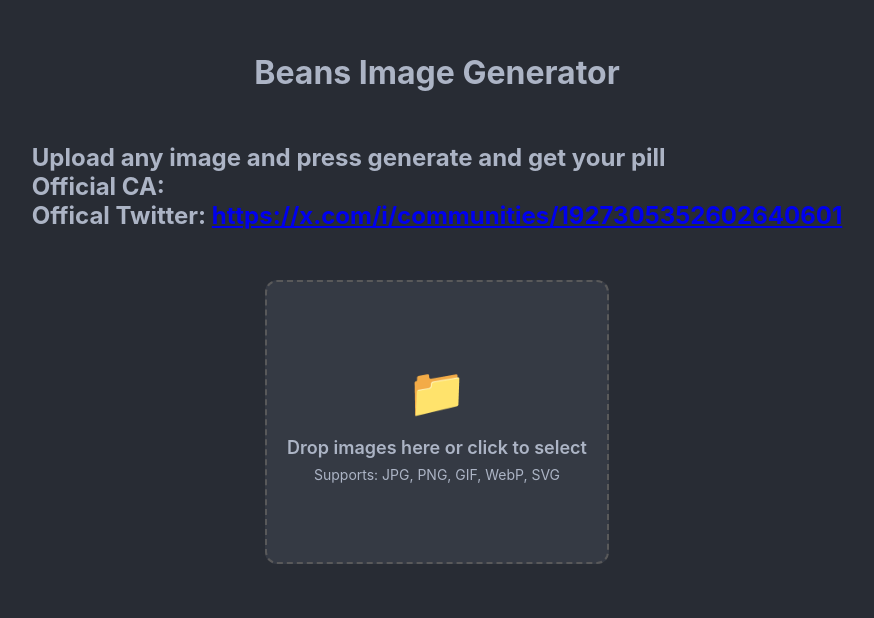
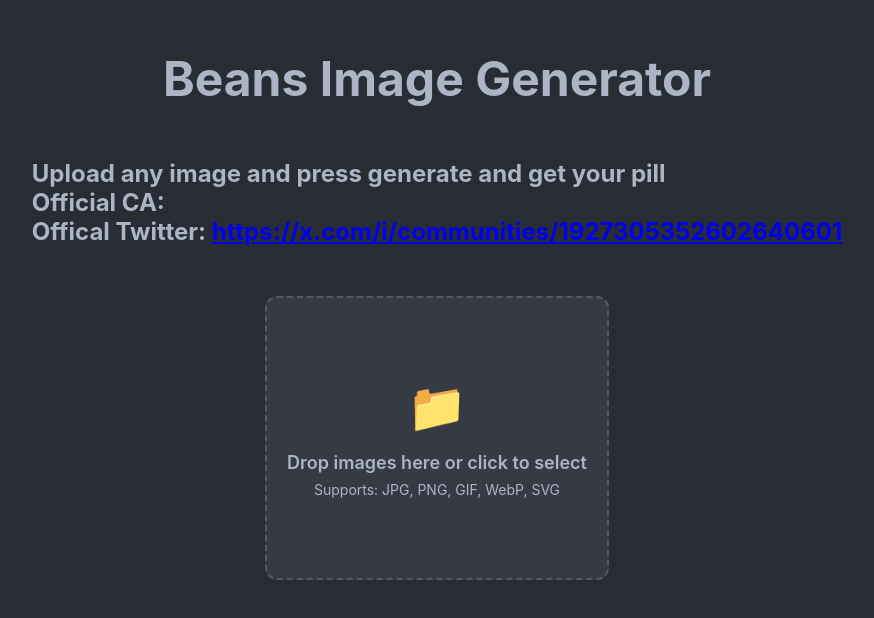
Before and after one commit to shrayg/pill_image_generator, a React (Create React App) app: page / in a window 1280 px wide. Shown: the part 102-720 px from the top of the page, without its empty margins (203-1077 px from the left). Built offline with nearby package versions, Linux system fonts and the light colour scheme.

Commit message:
made header larger and changed button color

```diff
--- a/src/App.css
+++ b/src/App.css
@@ -56,7 +56,7 @@
 }
 
 h1 {
-  font-size: 2rem;
+  font-size: 3rem;
   color: #acb4c5;
   padding-bottom: 25px;
   margin-bottom: 1px;
--- a/src/components/styles.css
+++ b/src/components/styles.css
@@ -167,7 +167,7 @@
 
   /* Colors */
   background: linear-gradient(135deg, #ffffff 0%, #8f8f8f 100%);
-  color: white;
+  color: #30343a;
 
   /* Effects */
   box-shadow: 0 4px 15px rgba(102, 126, 234, 0.3);
```
